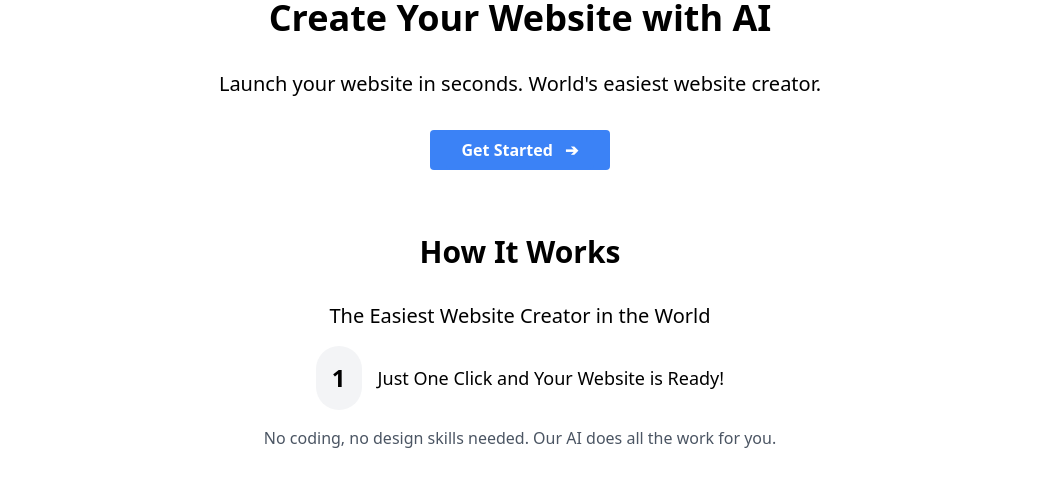
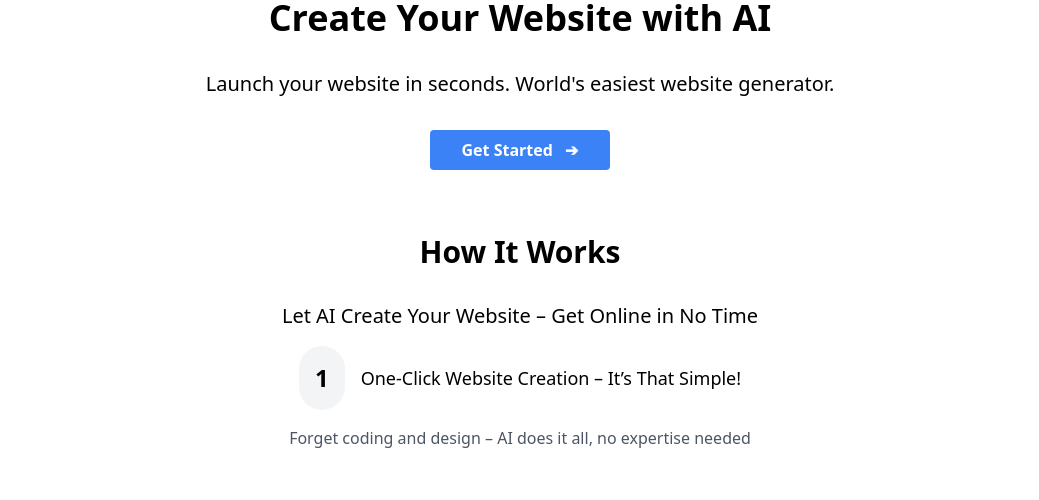
Before and after one commit to romanvieito/simplerb, a Next.js app: page /web_creator in a window 1280 px wide. Shown: the part 167-667 px from the top of the page, without its empty margins (120-1159 px from the left). Built offline with nearby package versions, Linux system fonts and the light colour scheme; no server answers.

Commit message:
Revert "faq kw"
This reverts commit 58cb10e73a4f957b7fd2d5021a0b39d3d24c2860.

```diff
--- a/pages/web_creator.tsx
+++ b/pages/web_creator.tsx
@@ -15,7 +15,7 @@ export default function AIWebCreatorPage() {
       <Header/>
       <main className="flex flex-1 w-full flex-col items-center justify-center text-center px-4 mb-6 mt-12 sm:mt-20">
         <h1 className="text-4xl font-bold mb-8">Create Your Website with AI</h1>
-        <p className="text-xl mb-8">Launch your website in seconds. World's easiest website creator.</p>
+        <p className="text-xl mb-8">Launch your website in seconds. World's easiest website generator.</p>
         <button className="bg-blue-500 hover:bg-blue-700 text-white font-bold py-2 px-4 rounded">
           <a href="/web" className="bg-blue-500 hover:bg-blue-700 text-white font-bold py-2 px-4 rounded">
             Get Started <span className="inline-block ml-2">➔</span>
@@ -24,14 +24,14 @@ export default function AIWebCreatorPage() {
 
         <div className="mt-16">
           <h2 className="text-3xl font-semibold mb-8">How It Works</h2>
-          <p className="text-xl mb-4">The Easiest Website Creator in the World</p>
+          <p className="text-xl mb-4">Let AI Create Your Website – Get Online in No Time</p>
           <div className="flex items-center justify-center">
             <div className="bg-gray-100 rounded-full p-4 mr-4">
               <span className="text-2xl font-bold">1</span>
             </div>
-            <p className="text-lg">Just One Click and Your Website is Ready!</p>
+            <p className="text-lg">One-Click Website Creation – It’s That Simple!</p>
           </div>
-          <p className="mt-4 text-gray-600">No coding, no design skills needed. Our AI does all the work for you.</p>
+          <p className="mt-4 text-gray-600">Forget coding and design – AI does it all, no expertise needed</p>
         </div>
 
         <div className="mt-16">
```
